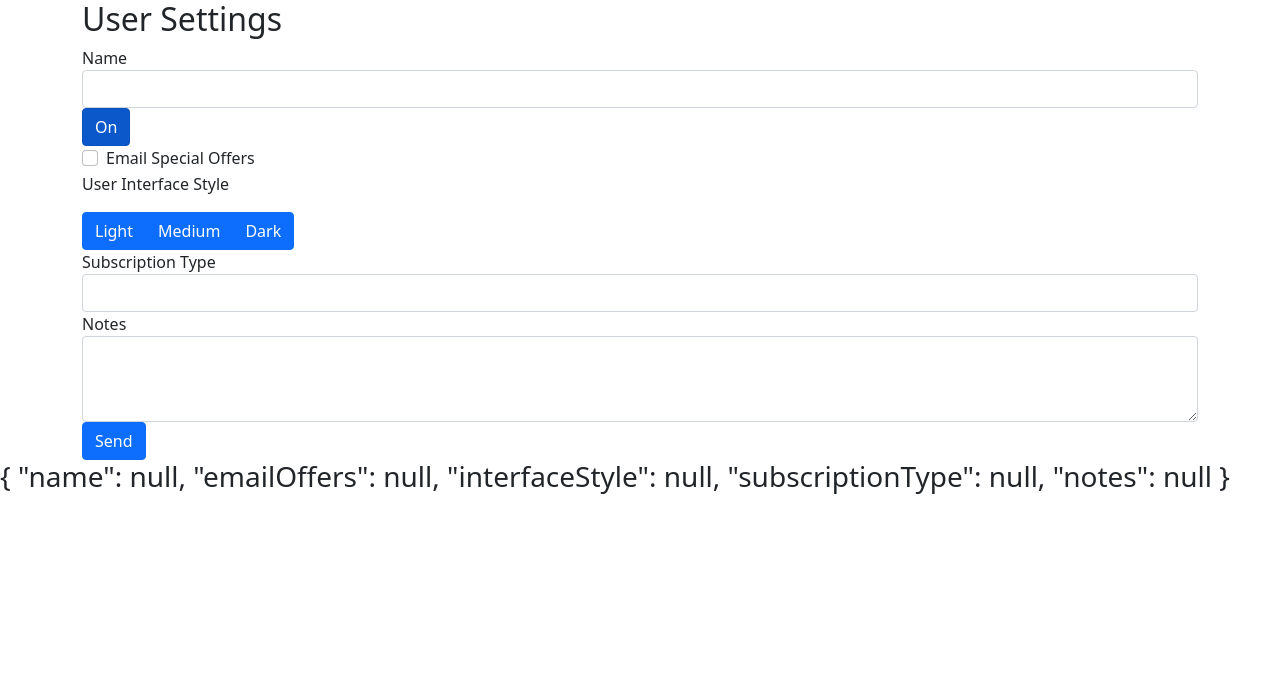
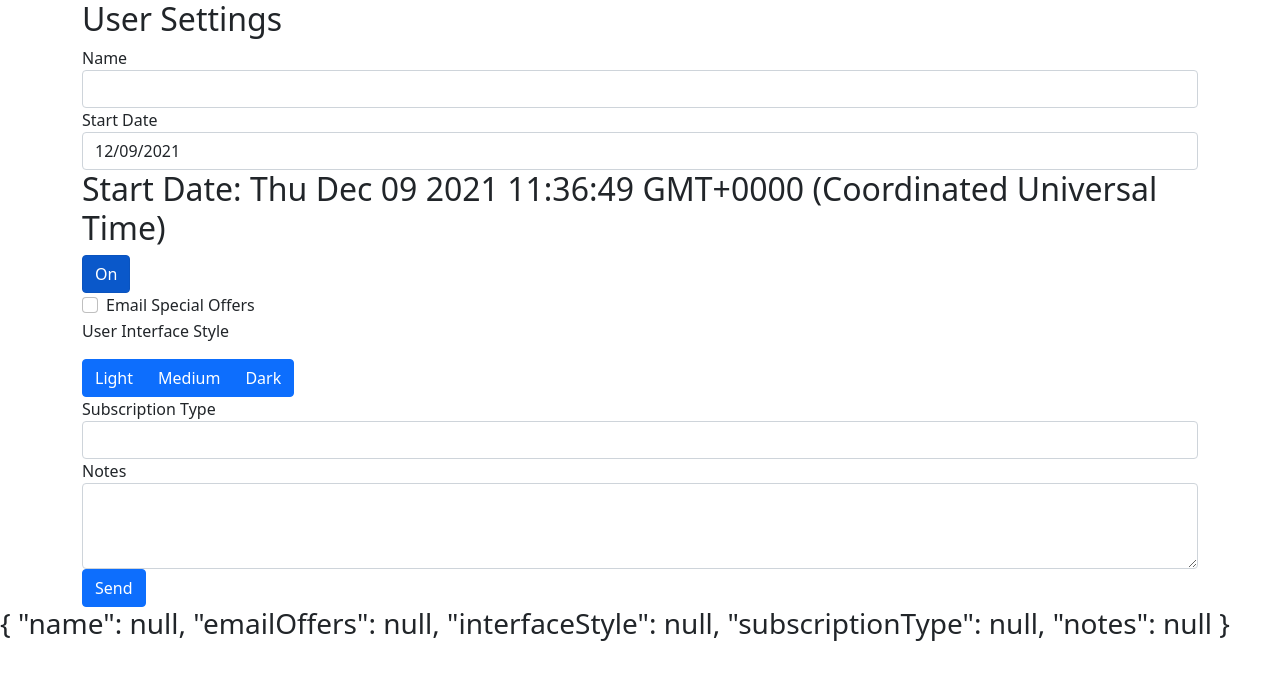
Before and after one commit to 3quanimity/Angular-forms-Pluralsight-course, an Angular app: page / in a window 1280 px wide. Shown: the top 680 px of the page. Built offline with nearby package versions, Linux system fonts and the light colour scheme.

Commit message:
ngx datepicker

```diff
--- a/angular.json
+++ b/angular.json
@@ -27,6 +27,7 @@
               "src/assets"
             ],
             "styles": [
+              "./node_modules/ngx-bootstrap/datepicker/bs-datepicker.css",
               "./node_modules/bootstrap/dist/css/bootstrap.min.css",
               "node_modules/bootstrap/dist/css/bootstrap.min.css",
               "src/styles.css"
--- a/src/app/app.module.ts
+++ b/src/app/app.module.ts
@@ -6,6 +6,8 @@
 import { AppComponent } from './app.component';
 import { UserSettingsFormComponent } from './user-settings-form/user-settings-form.component';
 import { ButtonsModule } from 'ngx-bootstrap/buttons';
+import { BsDatepickerModule } from 'ngx-bootstrap/datepicker';
+import { BrowserAnimationsModule } from '@angular/platform-browser/animations';
 
 @NgModule({
   declarations: [
@@ -16,7 +18,9 @@
     BrowserModule,
     FormsModule,
     HttpClientModule,
-    ButtonsModule.forRoot()
+    ButtonsModule.forRoot(),
+    BsDatepickerModule.forRoot(),
+    BrowserAnimationsModule
   ],
   providers: [],
   bootstrap: [AppComponent]
--- a/src/app/user-settings-form/user-settings-form.component.html
+++ b/src/app/user-settings-form/user-settings-form.component.html
@@ -17,6 +17,22 @@
         />
         <div [hidden]="!form.submitted || nameField.valid" class="alert alert-danger">Enter a name</div>
       </div>
+
+      <!-- ngx-datepicker -->
+      <div class="form-group">
+        <label for="startDate">Start Date</label>
+        <input
+          type="text"
+          placeholder="Start Date"
+          class="form-control"
+          [(ngModel)]="startDate"
+          name="startDate"
+          id="startDate"
+          bsDatepicker
+          >
+      </div>
+
+      <h2>Start Date: {{ startDate }}</h2>
 
       <!-- ngx-button  -->
       <button type="button" class="btn btn-primary" name="singleModel" [(ngModel)]="singleModel" btnCheckbox btnCheckboxTrue="On"
--- a/src/app/user-settings-form/user-settings-form.component.ts
+++ b/src/app/user-settings-form/user-settings-form.component.ts
@@ -24,11 +24,14 @@
   postErrorMessage: string = '';
   // subscriptionTypes = ['Monthly', 'Annual', 'Lifetime'];
   subscriptionTypes: Observable<string[]> | undefined;
+  startDate: Date | undefined;
 
   constructor(private dataService: DataService) { }
 
   ngOnInit(): void {
-    this.subscriptionTypes = this.dataService.getSubscriptionTypes()
+    this.subscriptionTypes = this.dataService.getSubscriptionTypes();
+
+    this.startDate = new Date();
   }
 
   onBlur(field: NgModel) {
```
